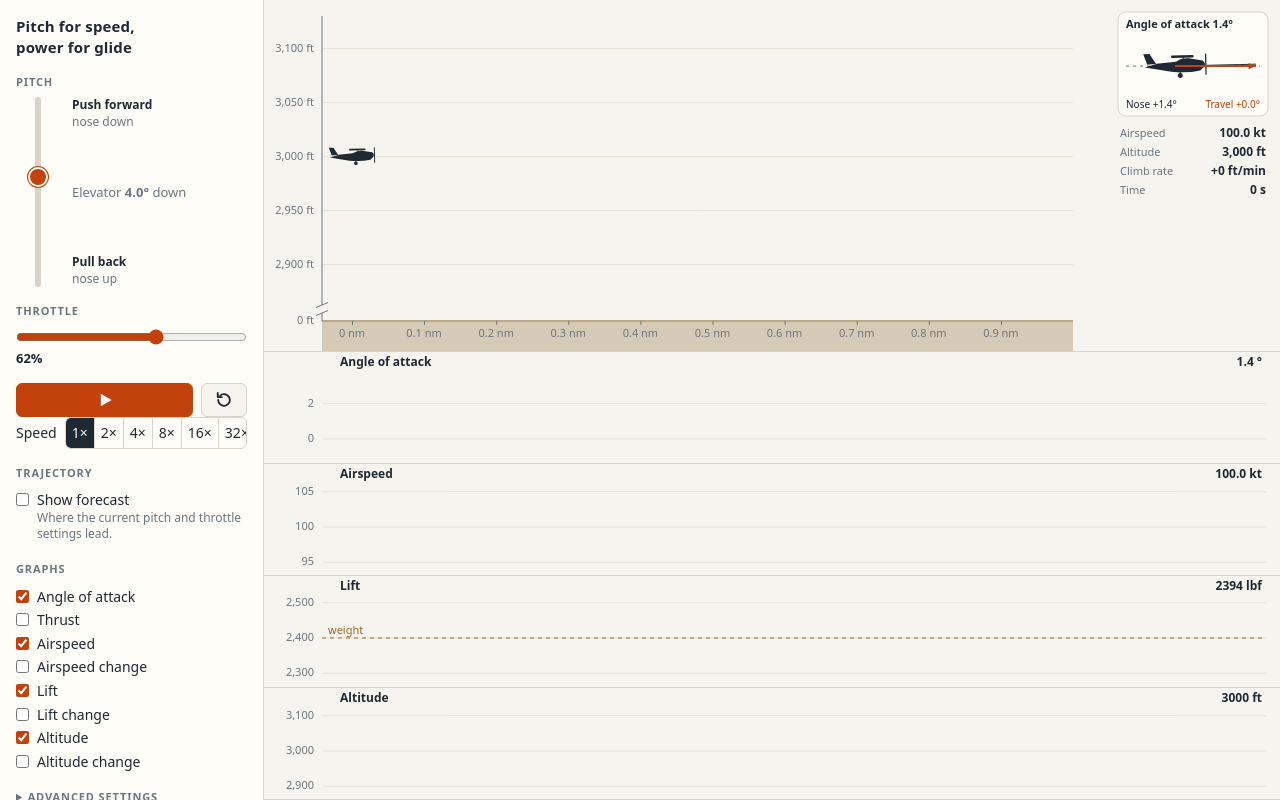
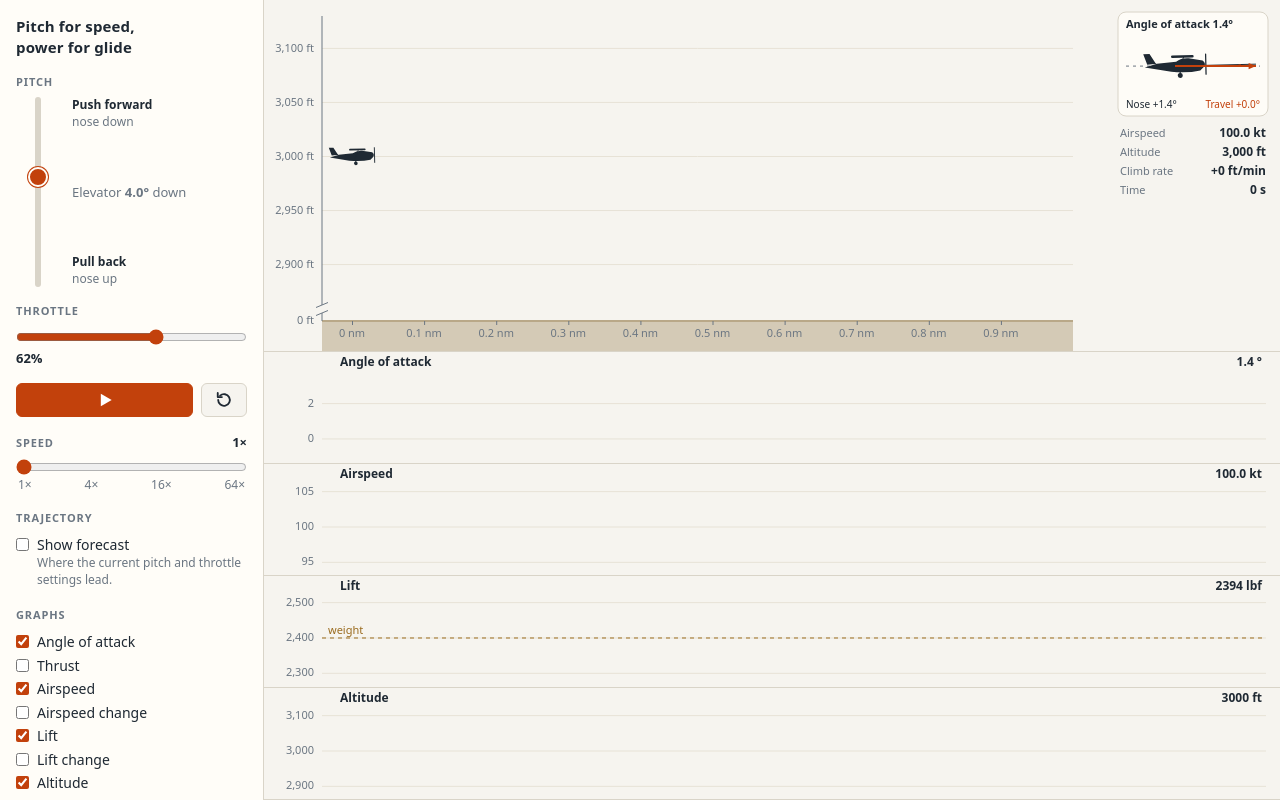
Before and after one commit to LeonC510/aerodynamics-explainer, a website built with Vite: page index.html in a window 1280 px wide. Built offline with nearby package versions, Linux system fonts and the light colour scheme.

Commit message:
feat: speed slider with four stops, 1x to 64x
Co-Authored-By: Claude Fable 5.2 <noreply@anthropic.com>

```diff
--- a/src/config/simulation.ts
+++ b/src/config/simulation.ts
@@ -16,8 +16,11 @@ export const START_SPEED_KT = 100;
 export const MAX_SIM_SECONDS_PER_ADVANCE = 2;
 /** Control changes of the same kind closer together than this merge into one graph marker, s. */
 export const MARKER_MERGE_S = 0.5;
-/** Playback speed multipliers offered in the control panel. */
-export const PLAYBACK_SPEEDS = [1, 2, 4, 8, 16, 32] as const;
+/**
+ * Playback speed multipliers, the stops of the speed slider. Each is 4× the one before,
+ * from real time up to 64×.
+ */
+export const PLAYBACK_SPEEDS = [1, 4, 16, 64] as const;
 
 // --- Forecast ---
 /** Longest forecast, simulated s; used when flight never settles. */
--- a/src/style.css
+++ b/src/style.css
@@ -100,12 +100,11 @@ button.primary { background: var(--accent); border-color: var(--accent); color:
 button.icon { display: inline-flex; align-items: center; justify-content: center; padding: 6px 12px; }
 button.icon svg { width: 20px; height: 20px; display: block; }
 button.attention { border-color: var(--warn); color: var(--warn); box-shadow: 0 0 0 2px color-mix(in srgb, var(--warn) 25%, transparent); }
-.segmented { display: inline-flex; border: 1px solid var(--line); border-radius: 6px; overflow: hidden; }
-.segmented label { padding: 5px 6px; cursor: pointer; font-variant-numeric: tabular-nums; border-left: 1px solid var(--line); }
-.segmented label:first-child { border-left: 0; }
-.segmented input { position: absolute; opacity: 0; pointer-events: none; }
-.segmented label:has(input:checked) { background: var(--ink); color: var(--surface); }
-.segmented label:has(input:focus-visible) { outline: 2px solid var(--accent); outline-offset: -2px; }
+.speed h2 { display: flex; justify-content: space-between; align-items: baseline; }
+.speed h2 .readout { color: var(--ink); text-transform: none; letter-spacing: 0; font-weight: 600; }
+.speed input[type="range"] { width: 100%; accent-color: var(--accent); margin: 0 0 2px; }
+/* Labels under the slider's stops: the first and last sit at the ends, the rest evenly between. */
+.speed .stops { display: flex; justify-content: space-between; font-size: 12px; color: var(--muted); font-variant-numeric: tabular-nums; padding: 0 2px; }
 .check { display: flex; gap: 8px; align-items: baseline; padding: 2px 0; cursor: pointer; }
 .check input { accent-color: var(--accent); margin: 0; translate: 0 1px; }
 .check small { display: block; color: var(--muted); font-size: 12px; }
--- a/src/ui/controls.ts
+++ b/src/ui/controls.ts
@@ -53,12 +53,12 @@ export function mountControls(root: HTMLElement, sim: Simulation, ui: UiState, o
         <button id="reset" class="icon" type="button" aria-label="Reset" title="Reset">${ICON.reset}</button>
       </div>
       <div class="status" id="status" role="status"></div>
-      <div class="row">
-        <span>Speed</span>
-        <span class="segmented" role="radiogroup" aria-label="Playback speed">
-          ${PLAYBACK_SPEEDS.map((s) => `<label><input type="radio" name="speed" value="${s}" ${s === 1 ? 'checked' : ''}/>${s}×</label>`).join('')}
-        </span>
-      </div>
+    </div>
+
+    <div class="group speed">
+      <h2>Speed <span class="readout" id="speed-readout"></span></h2>
+      <input id="speed" type="range" min="0" max="${PLAYBACK_SPEEDS.length - 1}" step="1" value="0" aria-label="Playback speed" />
+      <div class="stops" aria-hidden="true">${PLAYBACK_SPEEDS.map((s) => `<span>${s}×</span>`).join('')}</div>
     </div>
 
     <div class="group">
@@ -106,13 +106,12 @@ export function mountControls(root: HTMLElement, sim: Simulation, ui: UiState, o
     sim.reset();
     onChange();
   });
-  const speedInputs = root.querySelectorAll<HTMLInputElement>('input[name="speed"]');
-  speedInputs.forEach((el) =>
-    el.addEventListener('change', () => {
-      sim.playbackSpeed = Number(el.value) as PlaybackSpeed;
-      onChange();
-    }),
-  );
+  const speed = $<HTMLInputElement>('#speed');
+  const speedReadout = $('#speed-readout');
+  speed.addEventListener('input', () => {
+    sim.playbackSpeed = PLAYBACK_SPEEDS[Number(speed.value)] as PlaybackSpeed;
+    onChange();
+  });
   forecast.checked = ui.forecastOn;
   forecast.addEventListener('change', () => {
     ui.forecastOn = forecast.checked;
@@ -149,10 +148,10 @@ export function mountControls(root: HTMLElement, sim: Simulation, ui: UiState, o
     const throttleText = `<b>${pct.toFixed(0)}%</b>`;
     if (throttleReadout.innerHTML !== throttleText) throttleReadout.innerHTML = throttleText;
 
-    speedInputs.forEach((el) => {
-      const on = Number(el.value) === sim.playbackSpeed;
-      if (el.checked !== on) el.checked = on;
-    });
+    const speedIndex = String(PLAYBACK_SPEEDS.indexOf(sim.playbackSpeed));
+    if (speed.value !== speedIndex) speed.value = speedIndex;
+    const speedText = `${sim.playbackSpeed}×`;
+    if (speedReadout.textContent !== speedText) speedReadout.textContent = speedText;
 
     const onGround = sim.status === 'ground';
     const runLabel = sim.status === 'running' ? 'Pause' : sim.time > 0 ? 'Resume' : 'Start';
```
Also changed, not shown: docs/superpowers/specs/2026-11-16-pitch-for-speed-simulator-design.md (+1 -1 lines), tests/sim/simulation.test.ts (+11 -11 lines).
